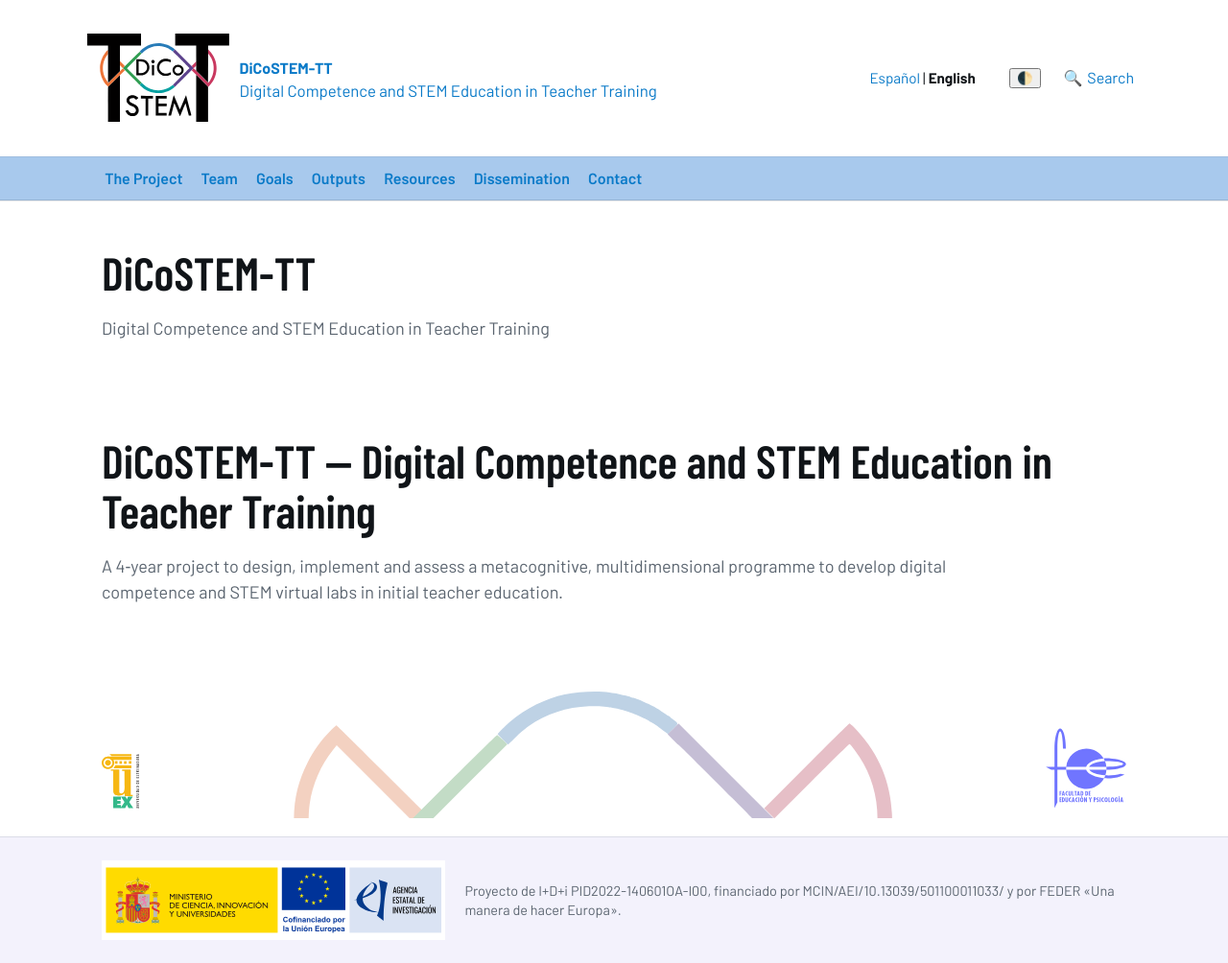
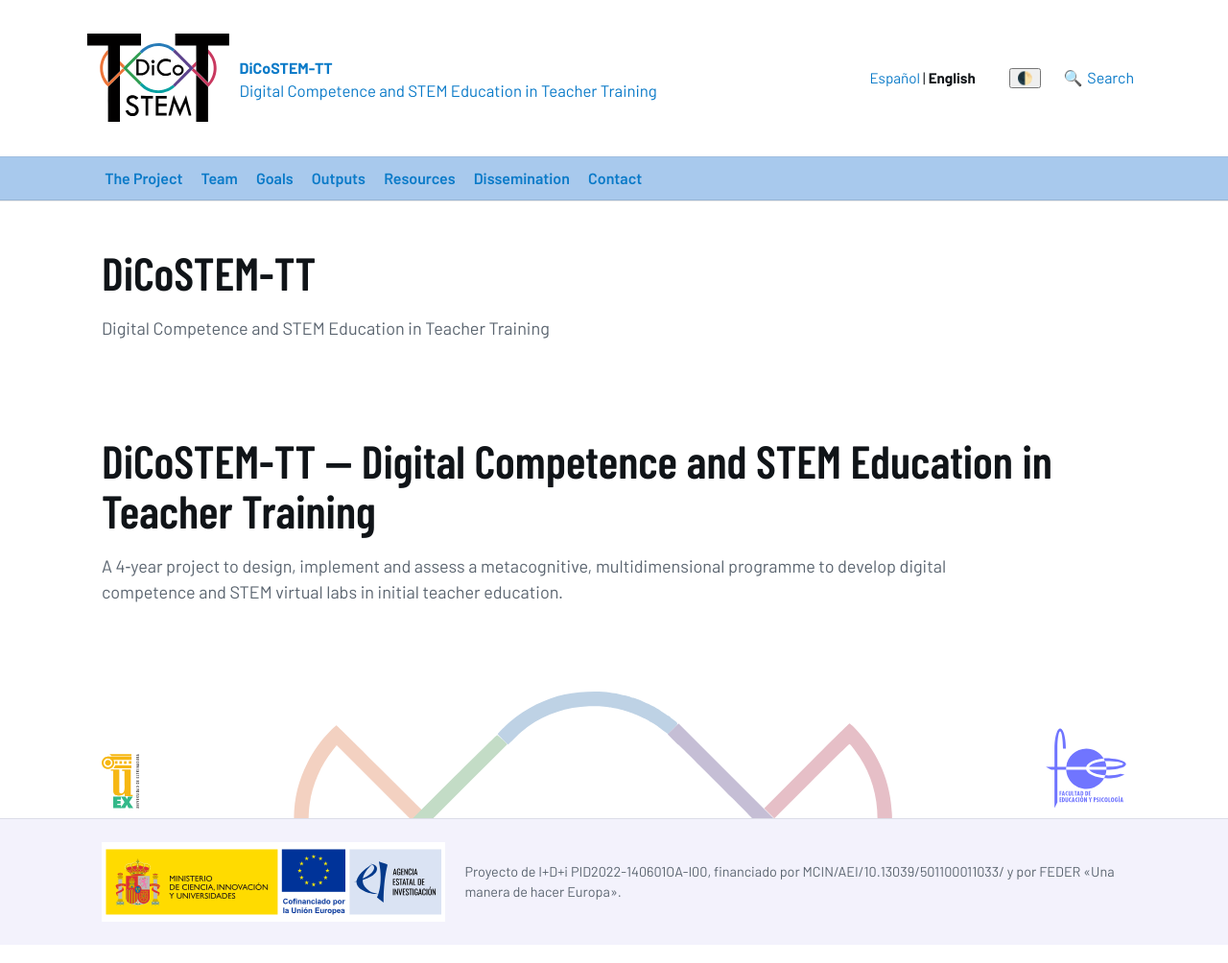
Before and after one commit to DiCoSTEM-TT/dicostem-tt.github.io, a Jekyll site: the page built from en/index.md, in a window 1280 px wide. Shown: the whole page at 96% size. Built offline with Jekyll 4.4.1, drawn with Linux system fonts in a browser that asks for light colours; comment, search, counter and statistics services are not loaded.

Commit message:
Update main.scss

```diff
--- a/assets/css/main.scss
+++ b/assets/css/main.scss
@@ -170,8 +170,8 @@ img { max-width: 100%; height: auto; }
 
 /* =============== Pre-footer: logos laterales + onda centrada =============== */
 .prefooter{
-   margin-top: 2rem;
-   margin-bottom: clamp(8px, 1.5vw, 24px);
+  margin-top: 2rem;
+  margin-bottom: 0; /* la onda queda pegada al footer */
 }
 
 /* Rejilla dentro de .container para alinear con el contenido */
@@ -179,7 +179,7 @@ img { max-width: 100%; height: auto; }
   display: grid;
   grid-template-columns: auto minmax(0, 1fr) auto; /* logo izq · onda · logo dcha */
   align-items: end;
-  gap: 1rem 2rem; /* un poco más de separación horizontal */
+  gap: 1rem 2rem;
 }
 
 /* Mostrar onda clara por defecto; en dark, la versión oscura */
@@ -187,31 +187,32 @@ img { max-width: 100%; height: auto; }
 [data-theme="dark"] .pf-wave .wave-light{ display: none; }
 [data-theme="dark"] .pf-wave .wave-dark{ display: block; }
 
-/* Onda más contenida (altura limitada, centrada, proporciones intactas) */
+/* Onda contenida y sin huecos “tipográficos” */
 .pf-wave{
   display: flex;
   justify-content: center;
   align-items: flex-end;
+  line-height: 0; /* evita espacio bajo el SVG inline */
 }
 .pf-wave .wave > svg{
   display: block;
-  height: clamp(64px, 12vw, 140px);
-  width: auto;
+  height: clamp(64px, 12vw, 140px); /* reduce presencia visual de la onda */
+  width: auto;                      /* mantiene proporción del viewBox */
   max-width: 100%;
 }
 
-/* Logos laterales: wrapper y versiones claro/oscuro */
+/* Logos laterales: wrapper con variantes claro/oscuro */
 .pf-logo{
   display: flex;
   align-items: flex-end;
-  justify-content: center;   /* centrados dentro de su columna */
-  margin-bottom: clamp(4px, 0.8vw, 12px);
+  justify-content: center;
+  margin-bottom: clamp(4px, 0.8vw, 12px); /* un pelín más altos que la onda */
 }
 .pf-logo .logo-dark{ display: none; }
 [data-theme="dark"] .pf-logo .logo-light{ display: none; }
 [data-theme="dark"] .pf-logo .logo-dark{ display: block; }
 
-/* Tamaño de los logos (más grandes y responsivos) */
+/* Tamaño de los logos laterales (más grandes y responsivos) */
 .pf-logo img{
   display: block;
   width: auto;
@@ -220,7 +221,7 @@ img { max-width: 100%; height: auto; }
   object-fit: contain;
 }
 
-/* Boost extra en pantallas muy anchas */
+/* Extra en pantallas muy anchas */
 @media (min-width: 1400px){
   .pf-logo img{ max-height: 96px; }
 }
@@ -242,16 +243,16 @@ img { max-width: 100%; height: auto; }
 /* Logo institucional (SVG) con solo relleno de fondo */
 .footer-brand{
   display: block;
-  width: clamp(180px, 28vw, 360px);
+  width: clamp(180px, 28vw, 360px); /* tamaño responsive por ancho */
   height: auto;
-  background: var(--footer-brand-bg);
+  background: var(--footer-brand-bg); /* relleno bajo la transparencia */
   padding: 0;
   border: 0;
   box-shadow: none;
 }
 
 .fineprint{
-  min-width: 0;
+  min-width: 0;  /* permite quebrar líneas dentro del grid */
   font-size: .9rem;
   color: var(--muted);
   text-align: left;
```
